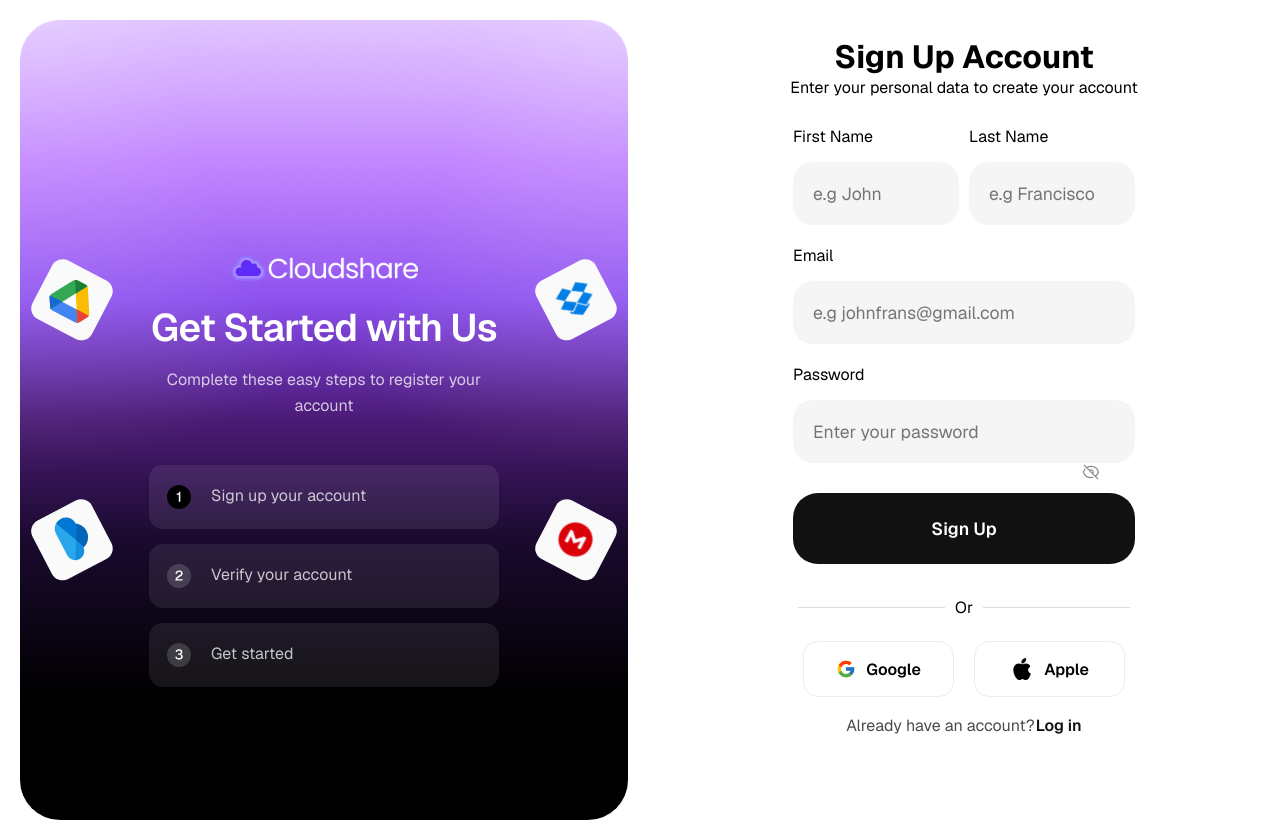
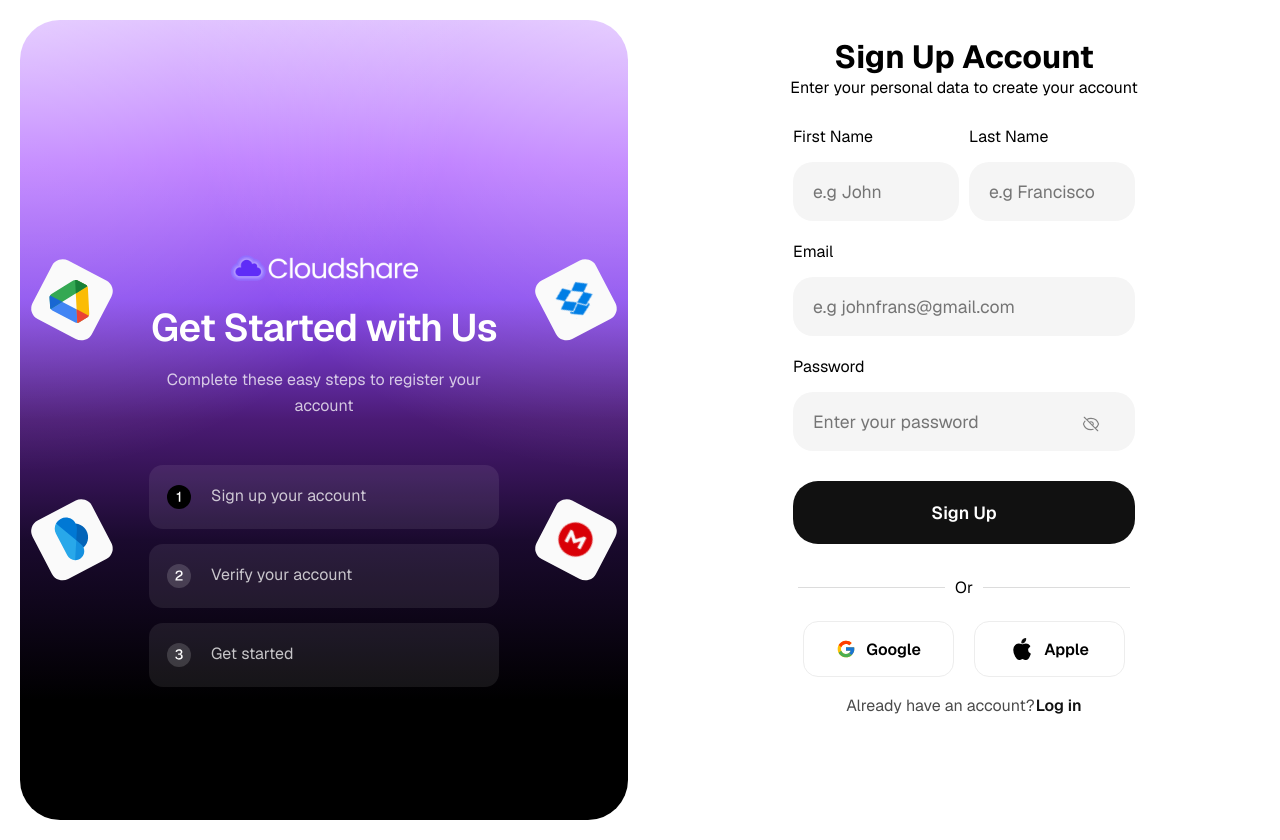
Before and after one commit to Adex324/cloudshare, a React (Vite) app: page /signup in a window 1280 px wide. Built offline with nearby package versions, Linux system fonts and the light colour scheme.

Commit message:
Adjusted padding of input

```diff
--- a/src/pages/Signup.css
+++ b/src/pages/Signup.css
@@ -176,7 +176,7 @@
     background-color: #F5F5F5;
     border-radius: 20px;
     width: 100%;
-    padding: 20px;
+    padding: 18px 20px;
     font-family: geist;
     font-weight: 400;
     font-size: 1.1rem;
@@ -189,7 +189,7 @@
     background-color: #111111;
     border-radius: 25px;
     width: 100%;
-    padding: 24px;
+    padding: 20px;
     font-family: geist;
     text-align: center;
     color: #FFFFFF;
@@ -212,7 +212,7 @@
 .password_icon {
   position: absolute;
   right: 180px;
-  top: 59%;
+  top: 53%;
   transform: translateY(-50%);
   width: 18px;
   height: 18px;
```
